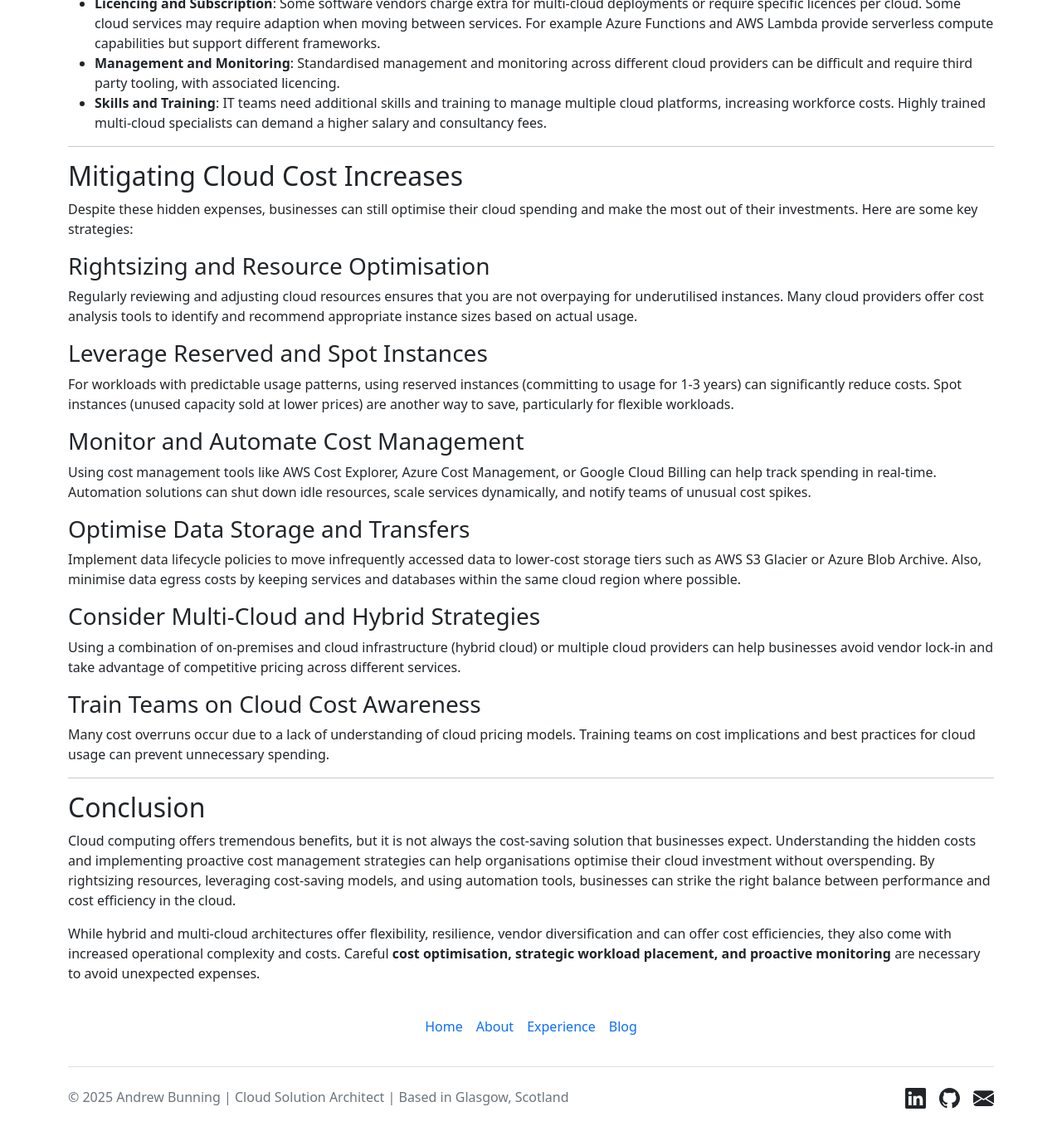
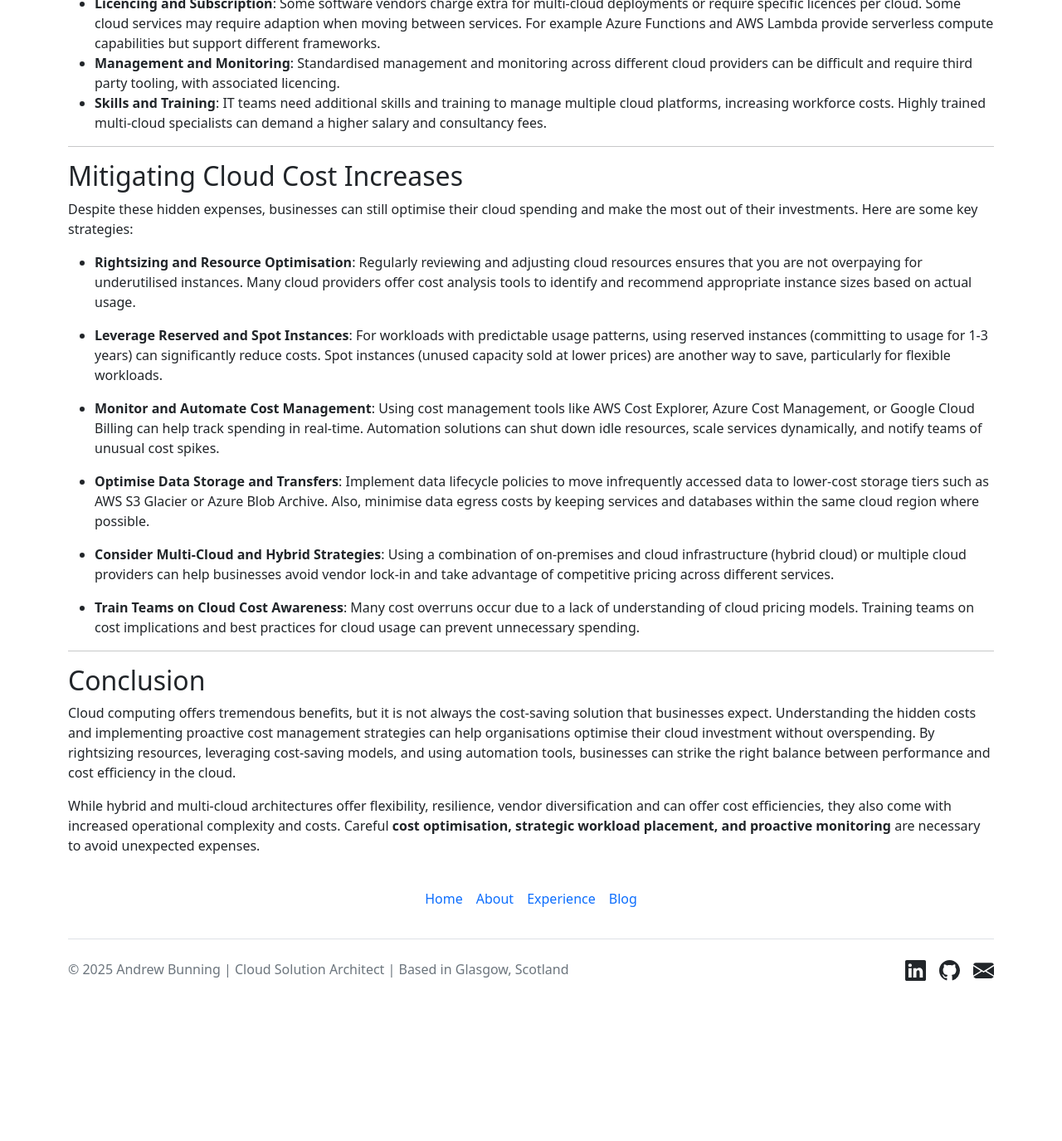
Before and after one commit to AndyBunning/andybunning.github.io, a Jekyll site: the page built from blog/2025-02-24-True-Costs-of-Cloud-Services.md, in a window 1280 px wide and 1400 px high, scrolled down 863 px. Shown: the top 1375 px of the window at 83% size. Built offline with Jekyll 4.4.1, drawn with Linux system fonts in a browser that asks for light colours; after the commit the page ends 2109 px from its top, so only the background shows below that.

Commit message:
Update bullets on post

```diff
--- a/blog/2025-02-24-True-Costs-of-Cloud-Services.md
+++ b/blog/2025-02-24-True-Costs-of-Cloud-Services.md
@@ -39,29 +39,17 @@ In addition to the costs associated with Cloud services, leveraging a hybrid or
 
 Despite these hidden expenses, businesses can still optimise their cloud spending and make the most out of their investments. Here are some key strategies:
 
-### Rightsizing and Resource Optimisation
+- **Rightsizing and Resource Optimisation**: Regularly reviewing and adjusting cloud resources ensures that you are not overpaying for underutilised instances. Many cloud providers offer cost analysis tools to identify and recommend appropriate instance sizes based on actual usage.
 
-Regularly reviewing and adjusting cloud resources ensures that you are not overpaying for underutilised instances. Many cloud providers offer cost analysis tools to identify and recommend appropriate instance sizes based on actual usage.
+- **Leverage Reserved and Spot Instances**: For workloads with predictable usage patterns, using reserved instances (committing to usage for 1-3 years) can significantly reduce costs. Spot instances (unused capacity sold at lower prices) are another way to save, particularly for flexible workloads.
 
-### Leverage Reserved and Spot Instances
+- **Monitor and Automate Cost Management**: Using cost management tools like AWS Cost Explorer, Azure Cost Management, or Google Cloud Billing can help track spending in real-time. Automation solutions can shut down idle resources, scale services dynamically, and notify teams of unusual cost spikes.
 
-For workloads with predictable usage patterns, using reserved instances (committing to usage for 1-3 years) can significantly reduce costs. Spot instances (unused capacity sold at lower prices) are another way to save, particularly for flexible workloads.
+- **Optimise Data Storage and Transfers**: Implement data lifecycle policies to move infrequently accessed data to lower-cost storage tiers such as AWS S3 Glacier or Azure Blob Archive. Also, minimise data egress costs by keeping services and databases within the same cloud region where possible.
 
-### Monitor and Automate Cost Management
+- **Consider Multi-Cloud and Hybrid Strategies**: Using a combination of on-premises and cloud infrastructure (hybrid cloud) or multiple cloud providers can help businesses avoid vendor lock-in and take advantage of competitive pricing across different services.
 
-Using cost management tools like AWS Cost Explorer, Azure Cost Management, or Google Cloud Billing can help track spending in real-time. Automation solutions can shut down idle resources, scale services dynamically, and notify teams of unusual cost spikes.
-
-### Optimise Data Storage and Transfers
-
-Implement data lifecycle policies to move infrequently accessed data to lower-cost storage tiers such as AWS S3 Glacier or Azure Blob Archive. Also, minimise data egress costs by keeping services and databases within the same cloud region where possible.
-
-### Consider Multi-Cloud and Hybrid Strategies
-
-Using a combination of on-premises and cloud infrastructure (hybrid cloud) or multiple cloud providers can help businesses avoid vendor lock-in and take advantage of competitive pricing across different services.
-
-### Train Teams on Cloud Cost Awareness
-
-Many cost overruns occur due to a lack of understanding of cloud pricing models. Training teams on cost implications and best practices for cloud usage can prevent unnecessary spending.
+- **Train Teams on Cloud Cost Awareness**: Many cost overruns occur due to a lack of understanding of cloud pricing models. Training teams on cost implications and best practices for cloud usage can prevent unnecessary spending.
 
 ---
 
```
